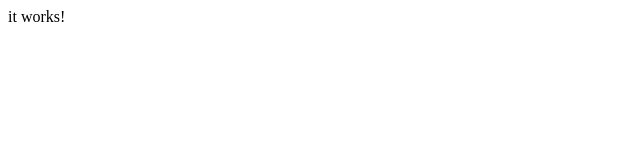
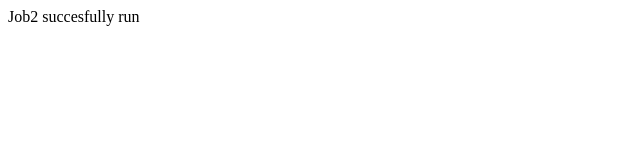
Before and after one commit to ashut08/jenkins_github, a plain HTML site: page index.html in a window 1280 px wide. Shown: the whole page, without its empty margins (0-640 px from the left). Drawn offline with Linux system fonts and the light colour scheme.

Commit message:
Update index.html

```diff
--- a/index.html
+++ b/index.html
@@ -1,5 +1,5 @@
 <html>
 	<body>
-		it works!
+		Job2 succesfully run
 		</body>
 		</html>
```
